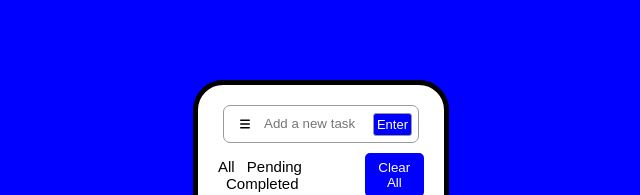
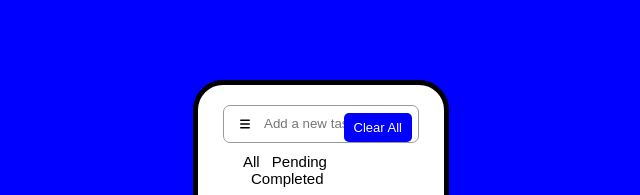
Before and after one commit to Dev-Peace01/to-do, a plain HTML site: page index.html in a window 1280 px wide. Shown: the top 195 px of the page, without its empty margins (319-959 px from the left). Drawn offline with Linux system fonts and the light colour scheme.

Commit message:
Update index.html

```diff
--- a/index.html
+++ b/index.html
@@ -16,11 +16,10 @@
 
     <div class="wrapper">
 
-        <form class="task-input">
+        <div class="task-input">
             <img src="img/bars-solid (1).svg" alt="bar-icon" width="10px">
-            <input type="text" id="tasks" placeholder="Add a new task">
-            <button>Enter</button>
-        </form>
+            <input type="text" id="tasks" placeholder="Add a new task"
+        </div>
 
         <div class="task-activities" >
             <div class="task-control">
```
